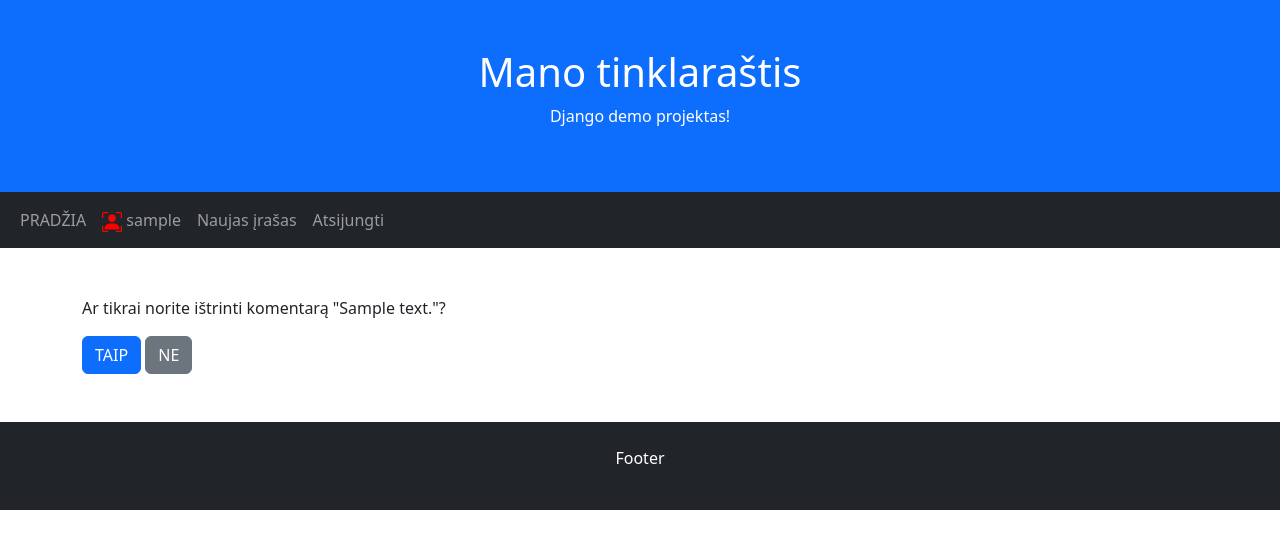
After one commit to DonatasNoreika/blog_17, a Django app: page /comments/1/delete/ in a window 1280 px wide. The commit adds this page. Shown: the top 549 px of the page. Run offline with Django 5.2, Linux system fonts and the light colour scheme; a user stored in the database is signed in; tables that the repository leaves empty hold one stand-in row (values such as "Sample post"); some libraries are stand-ins or nearby versions.

Commit message:
+Prisijungęs vartotojas gali ištrinti savo komentarus

```diff
--- /dev/null
+++ b/mysite/blog/templates/comment_delete.html
@@ -0,0 +1,14 @@
+{% extends 'base.html' %}
+
+{% block title %}Komentaro trynimas{% endblock %}
+
+{% block content %}
+<p>Ar tikrai norite ištrinti komentarą "{{ comment.content }}"?</p>
+<form method="post">
+    {% csrf_token %}
+    {% load crispy_forms_tags %}
+    <button type="submit" class="btn btn-primary">TAIP</button>
+    <a class="btn btn-secondary" href="{% url 'post' comment.post.pk %}">NE</a>
+</form>
+
+{% endblock %}
--- a/mysite/blog/templates/post.html
+++ b/mysite/blog/templates/post.html
@@ -35,6 +35,7 @@
             <p>{{ comment.content }}</p>
             {% if comment.author == user %}
             <a class="btn btn-warning" href="{% url 'comment_update' comment.pk %}">Redaguoti</a>
+            <a class="btn btn-danger" href="{% url 'comment_delete' comment.pk %}">Ištrinti</a>
             {% endif %}
         </div>
         {% endfor %}
--- a/mysite/blog/urls.py
+++ b/mysite/blog/urls.py
@@ -9,4 +9,5 @@ urlpatterns = [
     path("posts/<int:pk>/update/", views.PostUpdateView.as_view(), name="post_update"),
     path("posts/<int:pk>/delete/", views.PostDeleteView.as_view(), name="post_delete"),
     path("comments/<int:pk>/update/", views.CommentUpdateView.as_view(), name="comment_update"),
+    path("comments/<int:pk>/delete/", views.CommentDeleteView.as_view(), name="comment_delete"),
 ]
--- a/mysite/blog/views.py
+++ b/mysite/blog/views.py
@@ -90,3 +90,15 @@ class CommentUpdateView(LoginRequiredMixin, UserPassesTestMixin, generic.UpdateV
 
     def test_func(self):
         return self.get_object().author == self.request.user
+
+
+class CommentDeleteView(LoginRequiredMixin, UserPassesTestMixin, generic.DeleteView):
+    model = Comment
+    template_name = "comment_delete.html"
+    context_object_name = "comment"
+
+    def get_success_url(self):
+        return reverse("post", kwargs={"pk": self.object.post.pk})
+
+    def test_func(self):
+        return self.get_object().author == self.request.user
```
